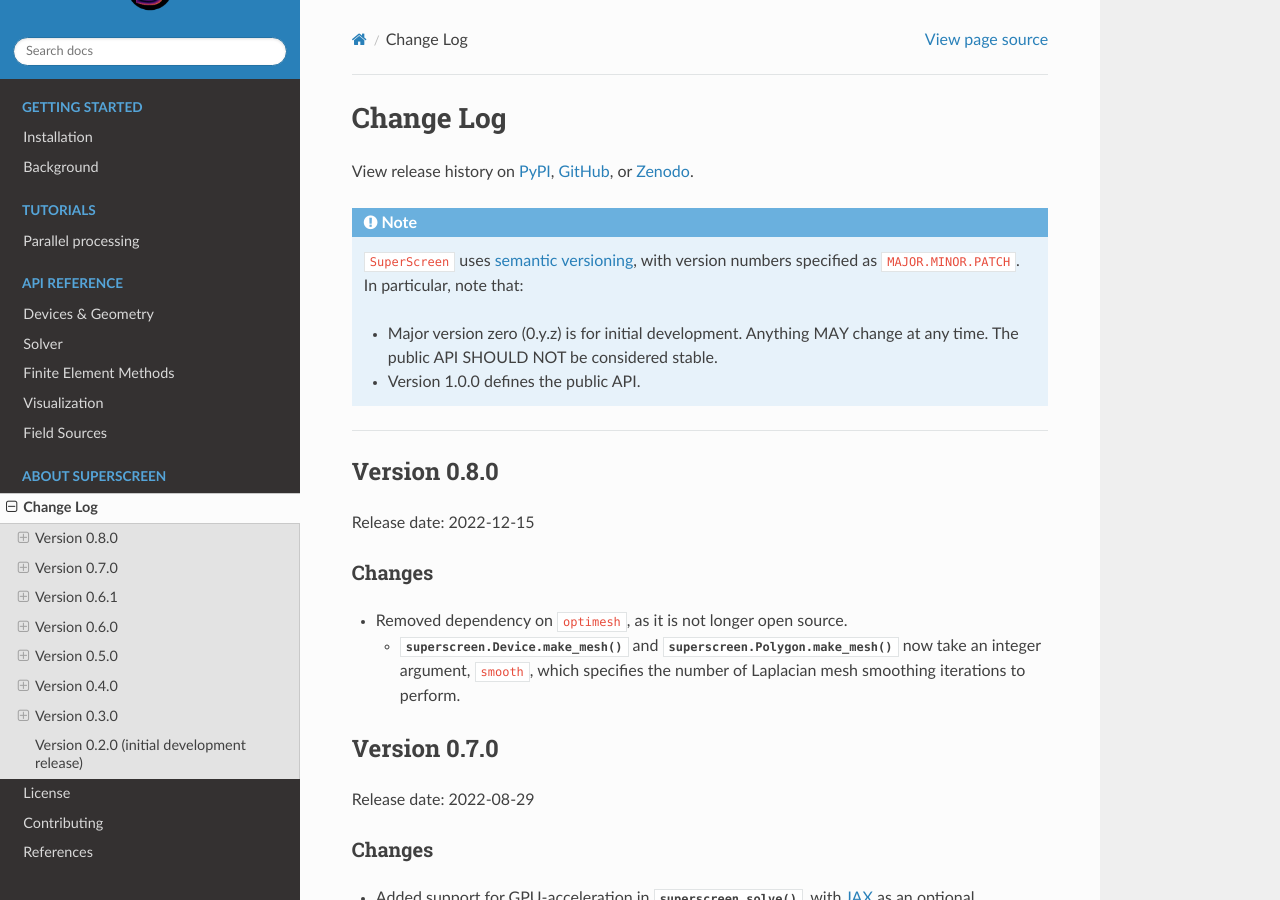
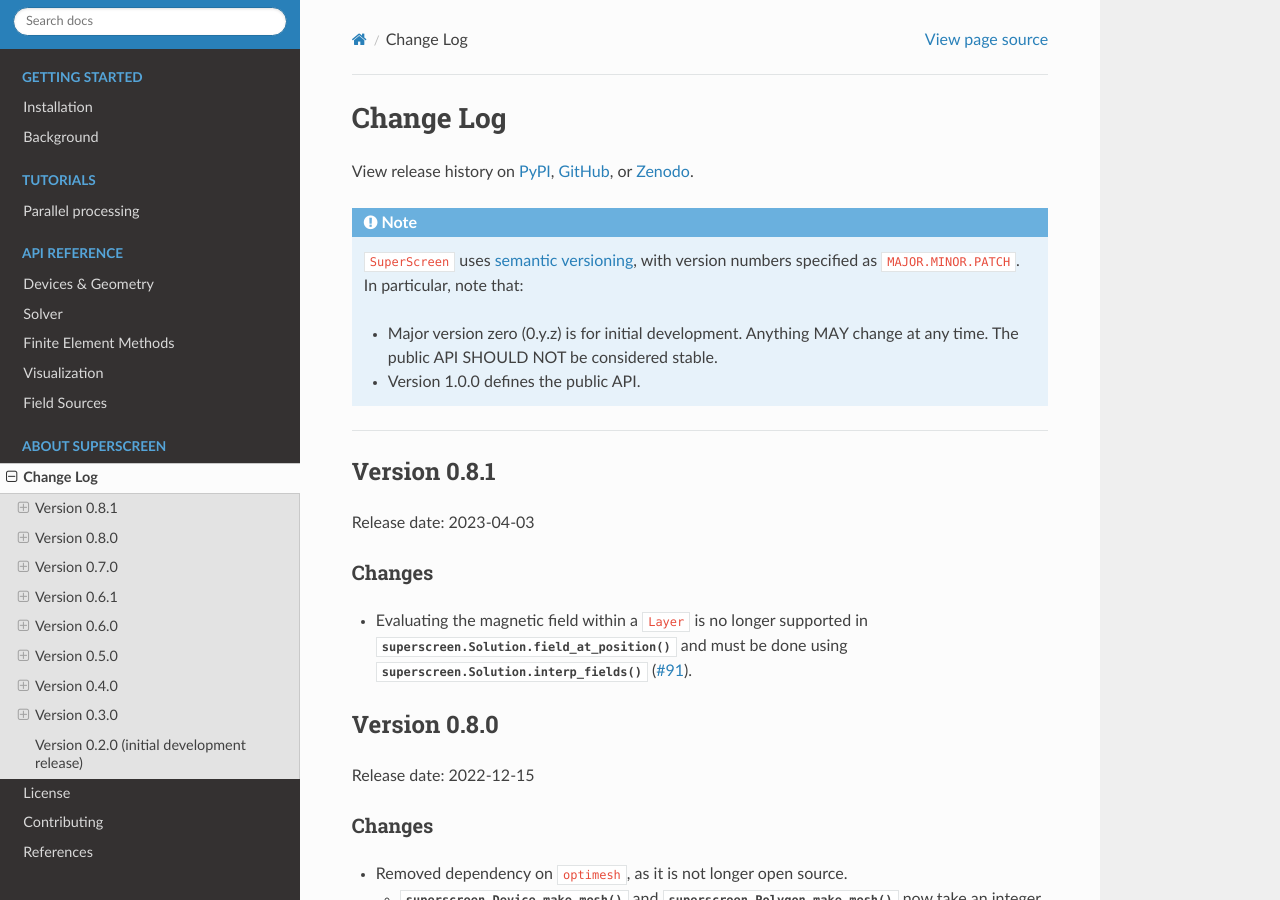
Before and after one commit to loganbvh/superscreen, a Sphinx documentation site: the page built from docs/about/changelog.rst, in a window 1280 px wide and 900 px high. Built offline with Sphinx 7.4.7 and the Read the Docs theme 2.0.0, drawn with Linux system fonts in a browser that asks for light colours; pages that are not in the unit, such as notebooks, are missing from menus.

Commit message:
Update changelog.rst

```diff
--- a/docs/about/changelog.rst
+++ b/docs/about/changelog.rst
@@ -15,6 +15,16 @@
     - Version 1.0.0 defines the public API.
 
 ----
+
+Version 0.8.1
+-------------
+
+Release date: 2023-04-03
+
+Changes
+=======
+
+- Evaluating the magnetic field within a ``Layer`` is no longer supported in :meth:`superscreen.Solution.field_at_position` and must be done using :meth:`superscreen.Solution.interp_fields` (`#91 <https://github.com/loganbvh/superscreen/pull/91>`_).
 
 Version 0.8.0
 -------------
```
